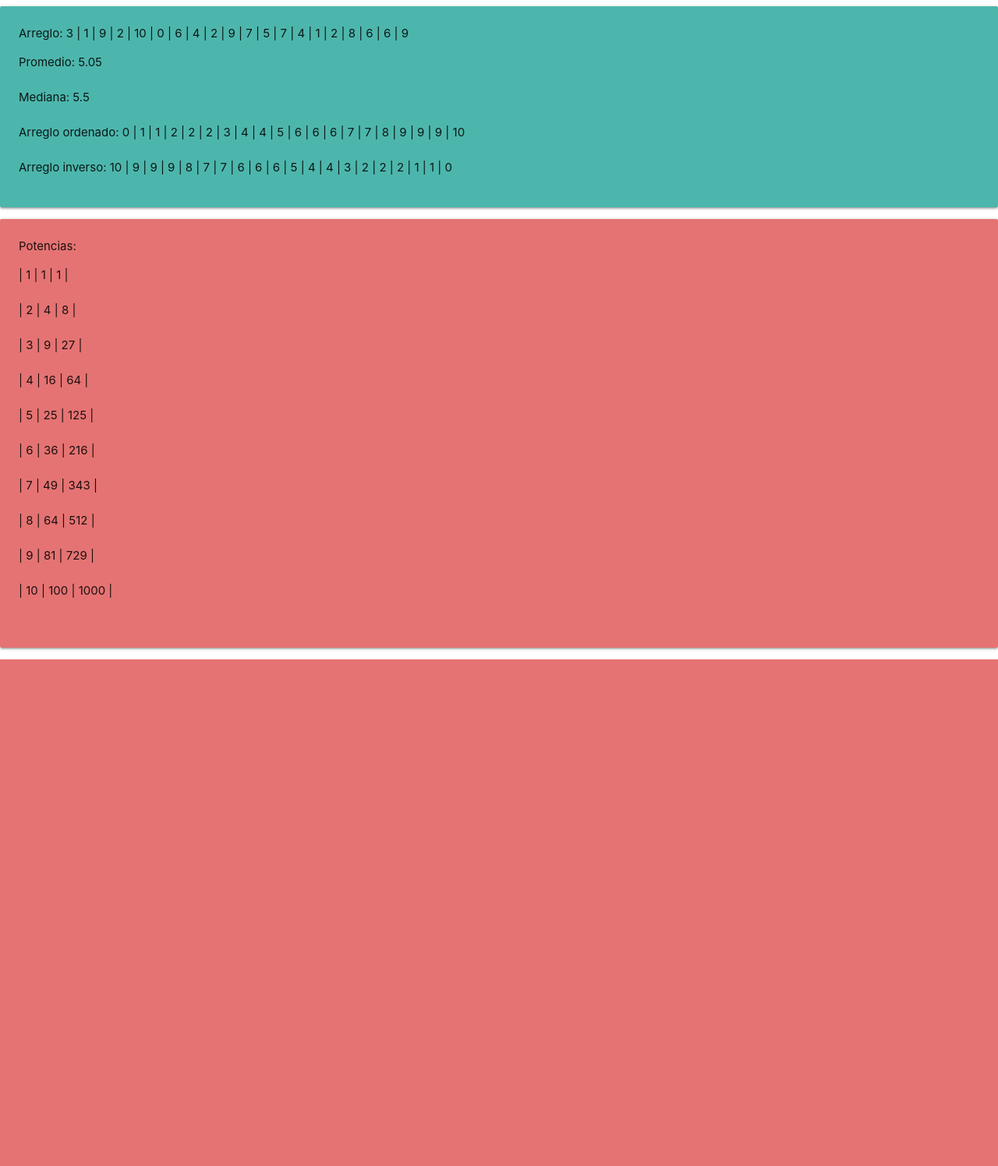
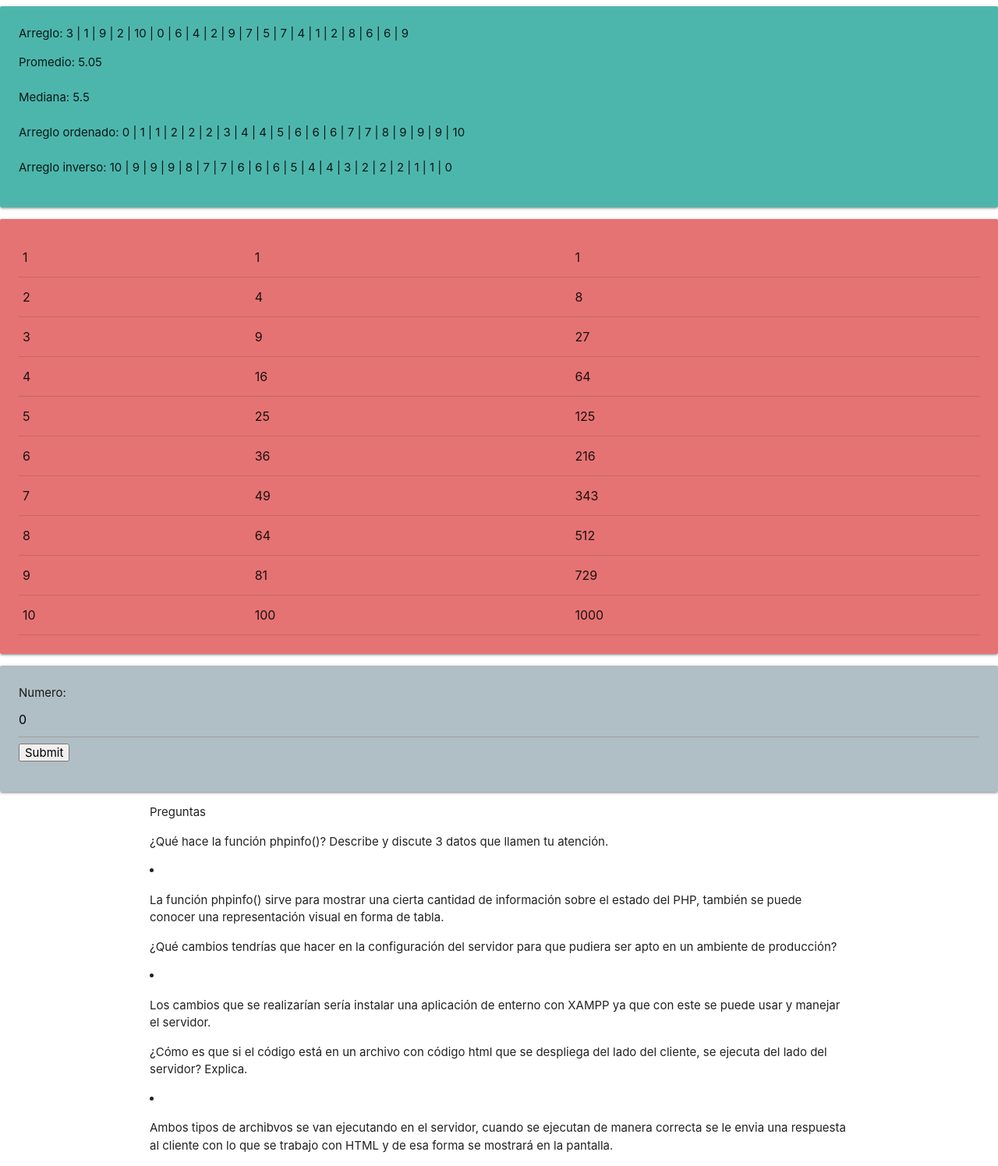
Before and after one commit to AlbertoMatuteB/DAW_A01704584, a PHP site: page / in a window 1280 px wide. Shown: the whole page at 78% size. Before the commit the page ends 846 px from the top, so only its background shows below. Run offline with PHP 8.4, Linux system fonts and the light colour scheme.

Commit message:
Entrega Lab8 y avance Lab9

```diff
--- a/Lab9/index.php
+++ b/Lab9/index.php
@@ -55,21 +55,58 @@ include("_header.html"); ?>
 
     function potencia($total)
     {
-        $lista = "Potencias: ";
-        $lista .= "<ul>";
+
+        $table = "<table>";
         for($i = 0; $i < $total; $i++)
         {
-            $lista .= "<li>". " | " . ($i + 1) ." | ". pow($i+1, 2) . " | " . pow($i+1, 3) . " | " . "</li>";
-            $lista .= "<br>";
+            $table .= "<tr>";
+            $table .= "<td>" . ($i + 1) . "</td>";
+            $table .= "<td>" . pow($i+1, 2) . "</td>";
+            $table .= "<td>" . pow($i+1, 3) . "</td>";
+            $table .= "</tr>";
         }
-        $lista .= "</ul>";
-        return $lista;
+        $table .= "</table>";
+        return $table;
     }
 
-
+    function invertir($num)
+    {
+        $output = strrev($num);
+        return ($output);
+    }
 ?>
 
+
+<?php
+    if(isset($_GET["num"]))
+    {
+        $num=($_GET["num"]);
+    }else
+    {
+        $num = 0;
+    }
+
+    invertir($num);
+?>
 <div class="card-panel teal lighten-2"><?php echo lista($arregloNumeros); ?></div>
 <div class="card-panel red lighten-2"><?php echo potencia(10); ?></div>
+<div class="card-panel blue-grey lighten-3">
+    <form action="index.php" method="get">
+        Numero: <input type="text" name="num" value="0">
+        <input class="" type="submit">
+    </form>
+</div>
+
+<div class="container">
+<p>Preguntas</p>
+
+<p>¿Qué hace la función phpinfo()? Describe y discute 3 datos que llamen tu atención.</p>
+<li><p>La función phpinfo() sirve para mostrar una cierta cantidad de información sobre el estado del PHP, también se puede conocer una representación visual en forma de tabla.</p></li>
+<p>¿Qué cambios tendrías que hacer en la configuración del servidor para que pudiera ser apto en un ambiente de producción?</p>
+<li><p>Los cambios que se realizarían sería instalar una aplicación de enterno con XAMPP ya que con este se puede usar y manejar el servidor.</p></li>
+<p>¿Cómo es que si el código está en un archivo con código html que se despliega del lado del cliente, se ejecuta del lado del servidor? Explica.</p>
+<li><p>Ambos tipos de archibvos se van ejecutando en el servidor, cuando se ejecutan de manera correcta se le envia una respuesta al cliente con lo que se trabajo con HTML y de esa forma se mostrará en la pantalla.</p></li>
+
+</div>
 
 <?php include("_footer.html"); ?>
```
Also changed, not shown: 2 other files.
